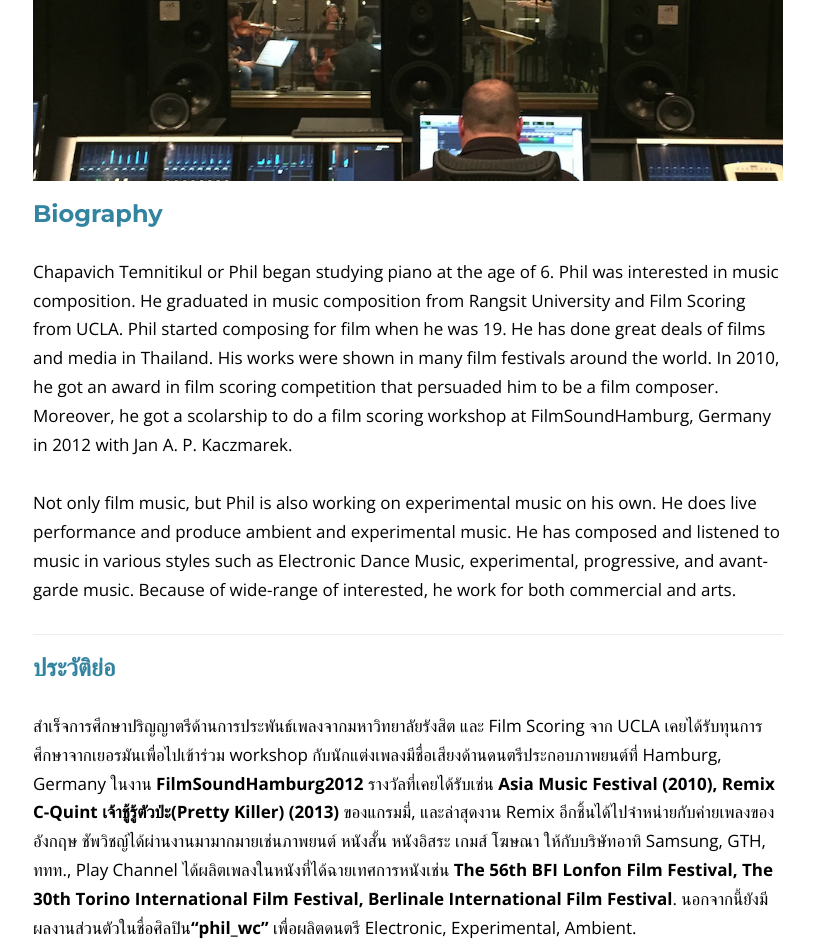
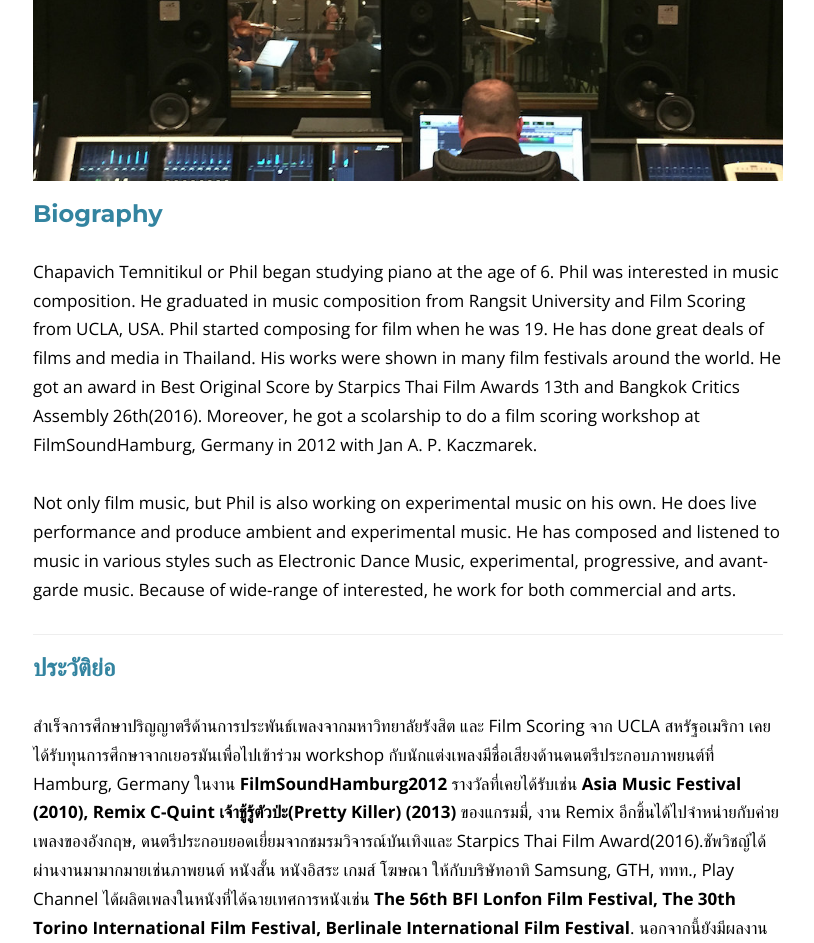
Before and after one commit to phil-wc/phil-wc.github.io, a Jekyll site: the page built from about.html, in a window 1280 px wide and 1400 px high, scrolled down 1214 px. Shown: the top 943 px of the window, without its empty margins (232-1046 px from the left). Built offline with Jekyll 4.4.1, drawn with Linux system fonts in a browser that asks for light colours; nearby versions of some CDN libraries.

Commit message:
bio update

```diff
--- a/_includes/about/content.html
+++ b/_includes/about/content.html
@@ -31,7 +31,7 @@
     <img class="image img-responsive center-block" height="auto" width="100%" src="/assets/img/about/conduct2.jpg">
     <div class="biography">
       <h3>Biography</h3>
-      <p>Chapavich Temnitikul or Phil began studying piano at the age of 6. Phil was interested in music composition. He graduated in music composition from Rangsit University and Film Scoring from UCLA. Phil started composing for film when he was 19. He has done great deals of films and media in Thailand. His works were shown in many film festivals around the world. In 2010, he got an award in film scoring competition that persuaded him to be a film composer. Moreover, he got a scolarship to do a film scoring workshop at FilmSoundHamburg, Germany in 2012 with Jan A. P. Kaczmarek.
+      <p>Chapavich Temnitikul or Phil began studying piano at the age of 6. Phil was interested in music composition. He graduated in music composition from Rangsit University and Film Scoring from UCLA, USA. Phil started composing for film when he was 19. He has done great deals of films and media in Thailand. His works were shown in many film festivals around the world. He got an award in Best Original Score by Starpics Thai Film Awards 13th and Bangkok Critics Assembly 26th(2016). Moreover, he got a scolarship to do a film scoring workshop at FilmSoundHamburg, Germany in 2012 with Jan A. P. Kaczmarek.
 
         <br/><br/>
 
@@ -43,7 +43,7 @@
     <div class="biography-th">
       <h3>ประวัติย่อ</h3>
 
-      <p>สำเร็จการศึกษาปริญญาตรีด้านการประพันธ์เพลงจากมหาวิทยาลัยรังสิต และ Film Scoring จาก UCLA เคยได้รับทุนการศึกษาจากเยอรมันเพื่อไปเข้าร่วม workshop กับนักแต่งเพลงมีชื่อเสียงด้านดนตรีประกอบภาพยนต์ที่ Hamburg, Germany ในงาน <strong>FilmSoundHamburg2012</strong> รางวัลที่เคยได้รับเช่น <strong> Asia Music Festival (2010), Remix C-Quint เจ้าชู้รู้ตัวป่ะ(Pretty Killer) (2013)</strong> ของแกรมมี่, และล่าสุดงาน Remix อีกชิ้นได้ไปจำหน่ายกับค่ายเพลงของอังกฤษ ชัพวิชญ์ได้ผ่านงานมามากมายเช่นภาพยนต์ หนังสั้น หนังอิสระ เกมส์ โฆษณา ให้กับบริษัทอาทิ Samsung, GTH, ททท., Play Channel ได้ผลิตเพลงในหนังที่ได้ฉายเทศการหนังเช่น <strong>The 56th BFI Lonfon Film Festival, The 30th Torino International Film Festival, Berlinale International Film Festival</strong>. นอกจากนี้ยังมีผลงานส่วนตัวในชื่อศิลปิน<strong>&ldquo;phil_wc&rdquo;</strong> เพื่อผลิตดนตรี Electronic, Experimental, Ambient.
+      <p>สำเร็จการศึกษาปริญญาตรีด้านการประพันธ์เพลงจากมหาวิทยาลัยรังสิต และ Film Scoring จาก UCLA สหรัฐอเมริกา เคยได้รับทุนการศึกษาจากเยอรมันเพื่อไปเข้าร่วม workshop กับนักแต่งเพลงมีชื่อเสียงด้านดนตรีประกอบภาพยนต์ที่ Hamburg, Germany ในงาน <strong>FilmSoundHamburg2012</strong> รางวัลที่เคยได้รับเช่น <strong> Asia Music Festival (2010), Remix C-Quint เจ้าชู้รู้ตัวป่ะ(Pretty Killer) (2013)</strong> ของแกรมมี่, งาน Remix อีกชิ้นได้ไปจำหน่ายกับค่ายเพลงของอังกฤษ, ดนตรีประกอบยอดเยี่ยมจากชมรมวิจารณ์บันเทิงและ Starpics Thai Film Award(2016).ชัพวิชญ์ได้ผ่านงานมามากมายเช่นภาพยนต์ หนังสั้น หนังอิสระ เกมส์ โฆษณา ให้กับบริษัทอาทิ Samsung, GTH, ททท., Play Channel ได้ผลิตเพลงในหนังที่ได้ฉายเทศการหนังเช่น <strong>The 56th BFI Lonfon Film Festival, The 30th Torino International Film Festival, Berlinale International Film Festival</strong>. นอกจากนี้ยังมีผลงานส่วนตัวในชื่อศิลปิน<strong>&ldquo;phil_wc&rdquo;</strong> เพื่อผลิตดนตรี Electronic, Experimental, Ambient.
         <br>
         </p>
       </div>
```
